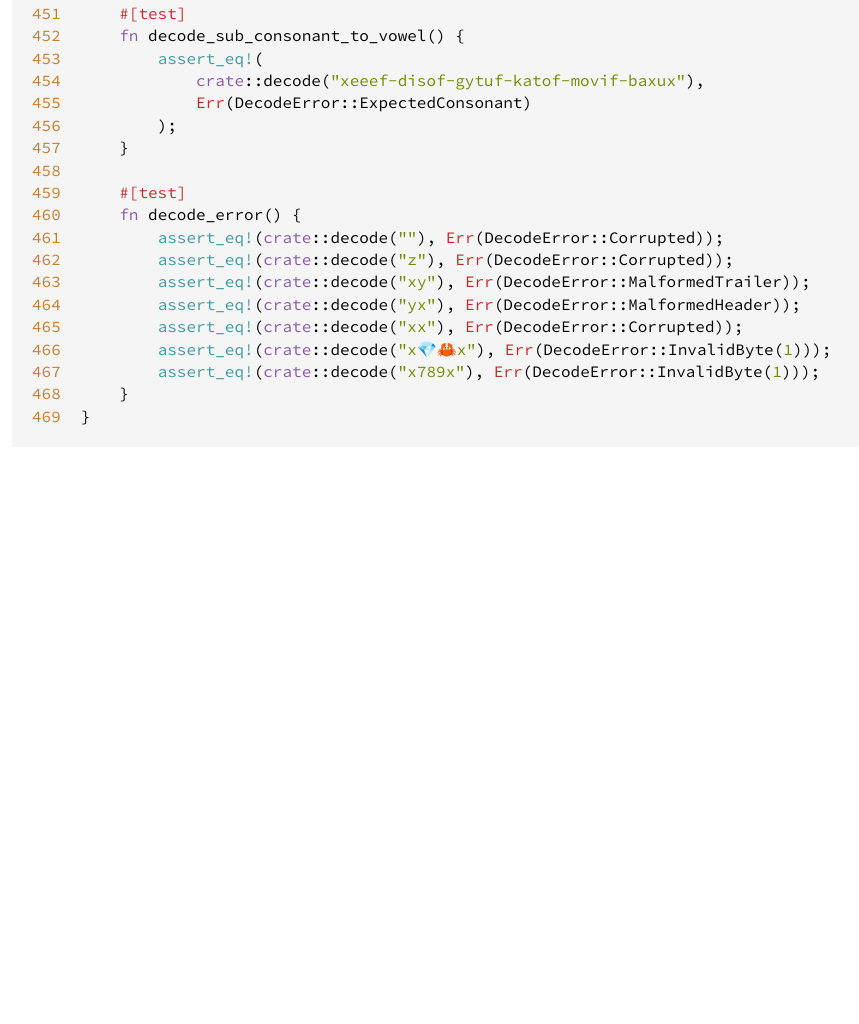
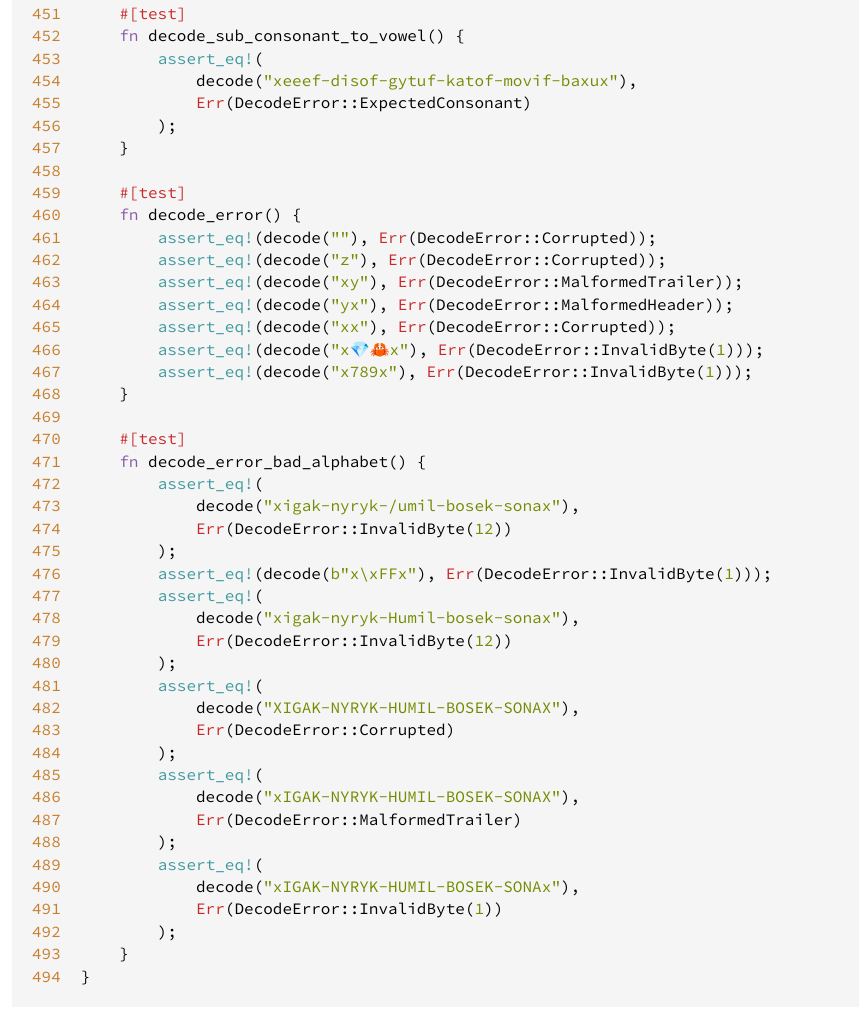
Before and after one commit to artichoke/boba, a plain HTML site: page src/boba/lib.rs.html in a window 1280 px wide. Shown: the part 10242-11266 px from the top of the page, without its empty margins (3-862 px from the left). Before the commit the page ends 10740 px from the top, so only its background shows below. Drawn offline with Linux system fonts and the light colour scheme.

Commit message:
deploy: 2ae9c01ca8bade82ad21900fc650461573cc84b0

```diff
--- a/src/boba/lib.rs.html
+++ b/src/boba/lib.rs.html
@@ -470,6 +470,31 @@
 <span id="467">467</span>
 <span id="468">468</span>
 <span id="469">469</span>
+<span id="470">470</span>
+<span id="471">471</span>
+<span id="472">472</span>
+<span id="473">473</span>
+<span id="474">474</span>
+<span id="475">475</span>
+<span id="476">476</span>
+<span id="477">477</span>
+<span id="478">478</span>
+<span id="479">479</span>
+<span id="480">480</span>
+<span id="481">481</span>
+<span id="482">482</span>
+<span id="483">483</span>
+<span id="484">484</span>
+<span id="485">485</span>
+<span id="486">486</span>
+<span id="487">487</span>
+<span id="488">488</span>
+<span id="489">489</span>
+<span id="490">490</span>
+<span id="491">491</span>
+<span id="492">492</span>
+<span id="493">493</span>
+<span id="494">494</span>
 </pre><div class="example-wrap"><pre class="rust ">
 <span class="attribute">#![<span class="ident">warn</span>(<span class="ident">clippy</span>::<span class="ident">all</span>)]</span>
 <span class="attribute">#![<span class="ident">warn</span>(<span class="ident">clippy</span>::<span class="ident">pedantic</span>)]</span>
@@ -746,6 +771,8 @@
     <span class="comment">// may not be from the right subset of the alphabet, e.g. a vowel present</span>
     <span class="comment">// when a consonant is expected.</span>
     <span class="kw">if</span> <span class="kw">let</span> <span class="prelude-val">Some</span>(<span class="ident">pos</span>) <span class="op">=</span> <span class="ident">enc</span>.<span class="ident">find_not_byteset</span>(<span class="ident">ALPHABET</span>) {
+        <span class="comment">// Return `pos + 1` because the subslicing above removes the initial &#39;x&#39;</span>
+        <span class="comment">// header byte.</span>
         <span class="kw">return</span> <span class="prelude-val">Err</span>(<span class="ident">DecodeError</span>::<span class="ident">InvalidByte</span>(<span class="ident">pos</span> <span class="op">+</span> <span class="number">1</span>));
     }
     <span class="kw">let</span> <span class="ident">len</span> <span class="op">=</span> <span class="ident">encoded</span>.<span class="ident">len</span>();
@@ -868,39 +895,37 @@
 <span class="attribute">#[<span class="ident">cfg</span>(<span class="ident">test</span>)]</span>
 <span class="attribute">#[<span class="ident">allow</span>(<span class="ident">clippy</span>::<span class="ident">non_ascii_literal</span>)]</span>
 <span class="kw">mod</span> <span class="ident">tests</span> {
-    <span class="kw">use</span> <span class="kw">crate</span>::<span class="ident">DecodeError</span>;
     <span class="kw">use</span> <span class="ident">alloc</span>::<span class="ident">string</span>::<span class="ident">String</span>;
     <span class="kw">use</span> <span class="ident">alloc</span>::<span class="ident">vec</span>;
 
+    <span class="kw">use</span> <span class="kw">crate</span>::{<span class="ident">decode</span>, <span class="ident">encode</span>, <span class="ident">DecodeError</span>};
+
     <span class="attribute">#[<span class="ident">test</span>]</span>
-    <span class="kw">fn</span> <span class="ident">encode</span>() {
-        <span class="macro">assert_eq</span><span class="macro">!</span>(<span class="kw">crate</span>::<span class="ident">encode</span>([]), <span class="string">&quot;xexax&quot;</span>);
-        <span class="macro">assert_eq</span><span class="macro">!</span>(
-            <span class="kw">crate</span>::<span class="ident">encode</span>(<span class="string">&quot;1234567890&quot;</span>),
-            <span class="string">&quot;xesef-disof-gytuf-katof-movif-baxux&quot;</span>
-        );
-        <span class="macro">assert_eq</span><span class="macro">!</span>(<span class="kw">crate</span>::<span class="ident">encode</span>(<span class="string">&quot;Pineapple&quot;</span>), <span class="string">&quot;xigak-nyryk-humil-bosek-sonax&quot;</span>);
+    <span class="kw">fn</span> <span class="ident">encoder</span>() {
+        <span class="macro">assert_eq</span><span class="macro">!</span>(<span class="ident">encode</span>([]), <span class="string">&quot;xexax&quot;</span>);
+        <span class="macro">assert_eq</span><span class="macro">!</span>(<span class="ident">encode</span>(<span class="string">&quot;1234567890&quot;</span>), <span class="string">&quot;xesef-disof-gytuf-katof-movif-baxux&quot;</span>);
+        <span class="macro">assert_eq</span><span class="macro">!</span>(<span class="ident">encode</span>(<span class="string">&quot;Pineapple&quot;</span>), <span class="string">&quot;xigak-nyryk-humil-bosek-sonax&quot;</span>);
 
         <span class="macro">assert_eq</span><span class="macro">!</span>(
-            <span class="kw">crate</span>::<span class="ident">encode</span>(<span class="string">&quot;💎🦀❤️✨💪&quot;</span>),
+            <span class="ident">encode</span>(<span class="string">&quot;💎🦀❤️✨💪&quot;</span>),
             <span class="string">&quot;xusan-zugom-vesin-zenom-bumun-tanav-zyvam-zomon-sapaz-bulin-dypux&quot;</span>
         );
     }
 
     <span class="attribute">#[<span class="ident">test</span>]</span>
-    <span class="kw">fn</span> <span class="ident">decode</span>() {
-        <span class="macro">assert_eq</span><span class="macro">!</span>(<span class="kw">crate</span>::<span class="ident">decode</span>(<span class="string">&quot;xexax&quot;</span>), <span class="prelude-val">Ok</span>(<span class="macro">vec</span><span class="macro">!</span>[]));
+    <span class="kw">fn</span> <span class="ident">decoder</span>() {
+        <span class="macro">assert_eq</span><span class="macro">!</span>(<span class="ident">decode</span>(<span class="string">&quot;xexax&quot;</span>), <span class="prelude-val">Ok</span>(<span class="macro">vec</span><span class="macro">!</span>[]));
         <span class="macro">assert_eq</span><span class="macro">!</span>(
-            <span class="kw">crate</span>::<span class="ident">decode</span>(<span class="string">&quot;xesef-disof-gytuf-katof-movif-baxux&quot;</span>),
+            <span class="ident">decode</span>(<span class="string">&quot;xesef-disof-gytuf-katof-movif-baxux&quot;</span>),
             <span class="prelude-val">Ok</span>(<span class="string">b&quot;1234567890&quot;</span>.<span class="ident">to_vec</span>())
         );
         <span class="macro">assert_eq</span><span class="macro">!</span>(
-            <span class="kw">crate</span>::<span class="ident">decode</span>(<span class="string">&quot;xigak-nyryk-humil-bosek-sonax&quot;</span>),
+            <span class="ident">decode</span>(<span class="string">&quot;xigak-nyryk-humil-bosek-sonax&quot;</span>),
             <span class="prelude-val">Ok</span>(<span class="string">b&quot;Pineapple&quot;</span>.<span class="ident">to_vec</span>())
         );
 
         <span class="macro">assert_eq</span><span class="macro">!</span>(
-            <span class="kw">crate</span>::<span class="ident">decode</span>(<span class="string">&quot;xusan-zugom-vesin-zenom-bumun-tanav-zyvam-zomon-sapaz-bulin-dypux&quot;</span>),
+            <span class="ident">decode</span>(<span class="string">&quot;xusan-zugom-vesin-zenom-bumun-tanav-zyvam-zomon-sapaz-bulin-dypux&quot;</span>),
             <span class="prelude-val">Ok</span>(<span class="ident">String</span>::<span class="ident">from</span>(<span class="string">&quot;💎🦀❤️✨💪&quot;</span>).<span class="ident">into_bytes</span>())
         );
     }
@@ -908,7 +933,7 @@
     <span class="attribute">#[<span class="ident">test</span>]</span>
     <span class="kw">fn</span> <span class="ident">decode_error_sub_dash</span>() {
         <span class="macro">assert_eq</span><span class="macro">!</span>(
-            <span class="kw">crate</span>::<span class="ident">decode</span>(<span class="string">&quot;xesefxdisofxgytufxkatofxmovifxbaxux&quot;</span>),
+            <span class="ident">decode</span>(<span class="string">&quot;xesefxdisofxgytufxkatofxmovifxbaxux&quot;</span>),
             <span class="prelude-val">Err</span>(<span class="ident">DecodeError</span>::<span class="ident">ChecksumMismatch</span>)
         );
     }
@@ -916,7 +941,7 @@
     <span class="attribute">#[<span class="ident">test</span>]</span>
     <span class="kw">fn</span> <span class="ident">decode_sub_vowel_to_consonant</span>() {
         <span class="macro">assert_eq</span><span class="macro">!</span>(
-            <span class="kw">crate</span>::<span class="ident">decode</span>(<span class="string">&quot;xssef-disof-gytuf-katof-movif-baxux&quot;</span>),
+            <span class="ident">decode</span>(<span class="string">&quot;xssef-disof-gytuf-katof-movif-baxux&quot;</span>),
             <span class="prelude-val">Err</span>(<span class="ident">DecodeError</span>::<span class="ident">ExpectedVowel</span>),
         );
     }
@@ -924,20 +949,45 @@
     <span class="attribute">#[<span class="ident">test</span>]</span>
     <span class="kw">fn</span> <span class="ident">decode_sub_consonant_to_vowel</span>() {
         <span class="macro">assert_eq</span><span class="macro">!</span>(
-            <span class="kw">crate</span>::<span class="ident">decode</span>(<span class="string">&quot;xeeef-disof-gytuf-katof-movif-baxux&quot;</span>),
+            <span class="ident">decode</span>(<span class="string">&quot;xeeef-disof-gytuf-katof-movif-baxux&quot;</span>),
             <span class="prelude-val">Err</span>(<span class="ident">DecodeError</span>::<span class="ident">ExpectedConsonant</span>)
         );
     }
 
     <span class="attribute">#[<span class="ident">test</span>]</span>
     <span class="kw">fn</span> <span class="ident">decode_error</span>() {
-        <span class="macro">assert_eq</span><span class="macro">!</span>(<span class="kw">crate</span>::<span class="ident">decode</span>(<span class="string">&quot;&quot;</span>), <span class="prelude-val">Err</span>(<span class="ident">DecodeError</span>::<span class="ident">Corrupted</span>));
-        <span class="macro">assert_eq</span><span class="macro">!</span>(<span class="kw">crate</span>::<span class="ident">decode</span>(<span class="string">&quot;z&quot;</span>), <span class="prelude-val">Err</span>(<span class="ident">DecodeError</span>::<span class="ident">Corrupted</span>));
-        <span class="macro">assert_eq</span><span class="macro">!</span>(<span class="kw">crate</span>::<span class="ident">decode</span>(<span class="string">&quot;xy&quot;</span>), <span class="prelude-val">Err</span>(<span class="ident">DecodeError</span>::<span class="ident">MalformedTrailer</span>));
-        <span class="macro">assert_eq</span><span class="macro">!</span>(<span class="kw">crate</span>::<span class="ident">decode</span>(<span class="string">&quot;yx&quot;</span>), <span class="prelude-val">Err</span>(<span class="ident">DecodeError</span>::<span class="ident">MalformedHeader</span>));
-        <span class="macro">assert_eq</span><span class="macro">!</span>(<span class="kw">crate</span>::<span class="ident">decode</span>(<span class="string">&quot;xx&quot;</span>), <span class="prelude-val">Err</span>(<span class="ident">DecodeError</span>::<span class="ident">Corrupted</span>));
-        <span class="macro">assert_eq</span><span class="macro">!</span>(<span class="kw">crate</span>::<span class="ident">decode</span>(<span class="string">&quot;x💎🦀x&quot;</span>), <span class="prelude-val">Err</span>(<span class="ident">DecodeError</span>::<span class="ident">InvalidByte</span>(<span class="number">1</span>)));
-        <span class="macro">assert_eq</span><span class="macro">!</span>(<span class="kw">crate</span>::<span class="ident">decode</span>(<span class="string">&quot;x789x&quot;</span>), <span class="prelude-val">Err</span>(<span class="ident">DecodeError</span>::<span class="ident">InvalidByte</span>(<span class="number">1</span>)));
+        <span class="macro">assert_eq</span><span class="macro">!</span>(<span class="ident">decode</span>(<span class="string">&quot;&quot;</span>), <span class="prelude-val">Err</span>(<span class="ident">DecodeError</span>::<span class="ident">Corrupted</span>));
+        <span class="macro">assert_eq</span><span class="macro">!</span>(<span class="ident">decode</span>(<span class="string">&quot;z&quot;</span>), <span class="prelude-val">Err</span>(<span class="ident">DecodeError</span>::<span class="ident">Corrupted</span>));
+        <span class="macro">assert_eq</span><span class="macro">!</span>(<span class="ident">decode</span>(<span class="string">&quot;xy&quot;</span>), <span class="prelude-val">Err</span>(<span class="ident">DecodeError</span>::<span class="ident">MalformedTrailer</span>));
+        <span class="macro">assert_eq</span><span class="macro">!</span>(<span class="ident">decode</span>(<span class="string">&quot;yx&quot;</span>), <span class="prelude-val">Err</span>(<span class="ident">DecodeError</span>::<span class="ident">MalformedHeader</span>));
+        <span class="macro">assert_eq</span><span class="macro">!</span>(<span class="ident">decode</span>(<span class="string">&quot;xx&quot;</span>), <span class="prelude-val">Err</span>(<span class="ident">DecodeError</span>::<span class="ident">Corrupted</span>));
+        <span class="macro">assert_eq</span><span class="macro">!</span>(<span class="ident">decode</span>(<span class="string">&quot;x💎🦀x&quot;</span>), <span class="prelude-val">Err</span>(<span class="ident">DecodeError</span>::<span class="ident">InvalidByte</span>(<span class="number">1</span>)));
+        <span class="macro">assert_eq</span><span class="macro">!</span>(<span class="ident">decode</span>(<span class="string">&quot;x789x&quot;</span>), <span class="prelude-val">Err</span>(<span class="ident">DecodeError</span>::<span class="ident">InvalidByte</span>(<span class="number">1</span>)));
+    }
+
+    <span class="attribute">#[<span class="ident">test</span>]</span>
+    <span class="kw">fn</span> <span class="ident">decode_error_bad_alphabet</span>() {
+        <span class="macro">assert_eq</span><span class="macro">!</span>(
+            <span class="ident">decode</span>(<span class="string">&quot;xigak-nyryk-/umil-bosek-sonax&quot;</span>),
+            <span class="prelude-val">Err</span>(<span class="ident">DecodeError</span>::<span class="ident">InvalidByte</span>(<span class="number">12</span>))
+        );
+        <span class="macro">assert_eq</span><span class="macro">!</span>(<span class="ident">decode</span>(<span class="string">b&quot;x\xFFx&quot;</span>), <span class="prelude-val">Err</span>(<span class="ident">DecodeError</span>::<span class="ident">InvalidByte</span>(<span class="number">1</span>)));
+        <span class="macro">assert_eq</span><span class="macro">!</span>(
+            <span class="ident">decode</span>(<span class="string">&quot;xigak-nyryk-Humil-bosek-sonax&quot;</span>),
+            <span class="prelude-val">Err</span>(<span class="ident">DecodeError</span>::<span class="ident">InvalidByte</span>(<span class="number">12</span>))
+        );
+        <span class="macro">assert_eq</span><span class="macro">!</span>(
+            <span class="ident">decode</span>(<span class="string">&quot;XIGAK-NYRYK-HUMIL-BOSEK-SONAX&quot;</span>),
+            <span class="prelude-val">Err</span>(<span class="ident">DecodeError</span>::<span class="ident">Corrupted</span>)
+        );
+        <span class="macro">assert_eq</span><span class="macro">!</span>(
+            <span class="ident">decode</span>(<span class="string">&quot;xIGAK-NYRYK-HUMIL-BOSEK-SONAX&quot;</span>),
+            <span class="prelude-val">Err</span>(<span class="ident">DecodeError</span>::<span class="ident">MalformedTrailer</span>)
+        );
+        <span class="macro">assert_eq</span><span class="macro">!</span>(
+            <span class="ident">decode</span>(<span class="string">&quot;xIGAK-NYRYK-HUMIL-BOSEK-SONAx&quot;</span>),
+            <span class="prelude-val">Err</span>(<span class="ident">DecodeError</span>::<span class="ident">InvalidByte</span>(<span class="number">1</span>))
+        );
     }
 }
 </pre></div>
```
Also changed, not shown: boba/fn.decode.html (+1 -1 lines), boba/index.html (+1 -1 lines).
